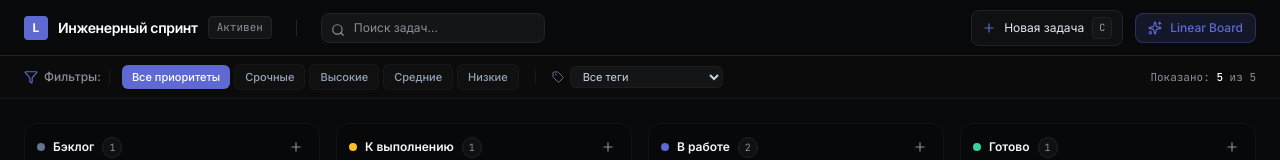
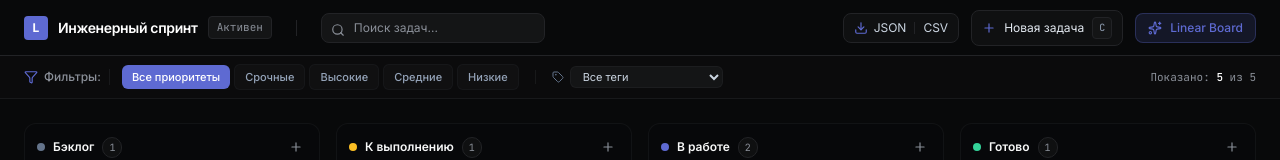
Before and after one commit to jutreyk/linear-kanban-board, a React (Vite) app: page / in a window 1280 px wide. Shown: the top 160 px of the page. Built offline with nearby package versions, Linux system fonts and the light colour scheme.

Commit message:
feat: add board export to JSON and CSV formats

```diff
--- a/package.json
+++ b/package.json
@@ -1,7 +1,7 @@
 {
   "name": "linear-kanban-board",
   "private": true,
-  "version": "1.0.3",
+  "version": "1.0.4",
   "type": "module",
   "scripts": {
     "dev": "vite",
--- a/src/App.tsx
+++ b/src/App.tsx
@@ -11,7 +11,7 @@ import {
 } from '@dnd-kit/core';
 import { useSortable } from '@dnd-kit/sortable';
 import { CSS } from '@dnd-kit/utilities';
-import { AlertCircle, AlertTriangle, ArrowDown, Minus, Trash2, Plus, Search, Sparkles, X, Filter, Tag } from 'lucide-react';
+import { AlertCircle, AlertTriangle, ArrowDown, Minus, Trash2, Plus, Search, Sparkles, X, Filter, Tag, Download } from 'lucide-react';
 import { create } from 'zustand';
 
 export type Priority = 'urgent' | 'high' | 'medium' | 'low';
@@ -350,6 +350,32 @@ export const App: React.FC = () => {
     return Array.from(set);
   }, [tasks]);
 
+  const exportToJson = () => {
+    const dataStr = 'data:text/json;charset=utf-8,' + encodeURIComponent(JSON.stringify(tasks, null, 2));
+    const dlAnchor = document.createElement('a');
+    dlAnchor.setAttribute('href', dataStr);
+    dlAnchor.setAttribute('download', `kanban-export-${new Date().toISOString().slice(0, 10)}.json`);
+    dlAnchor.click();
+  };
+
+  const exportToCsv = () => {
+    const headers = ['ID', 'Identifier', 'Title', 'Column', 'Priority', 'Assignee', 'Labels'];
+    const rows = tasks.map((t) => [
+      `"${t.id}"`,
+      `"${t.identifier}"`,
+      `"${t.title.replace(/"/g, '""')}"`,
+      `"${t.columnId}"`,
+      `"${t.priority}"`,
+      `"${t.assignee.name}"`,
+      `"${t.labels.join('; ')}"`
+    ]);
+    const csvContent = 'data:text/csv;charset=utf-8,' + encodeURIComponent([headers.join(','), ...rows.map((r) => r.join(','))].join('\n'));
+    const dlAnchor = document.createElement('a');
+    dlAnchor.setAttribute('href', csvContent);
+    dlAnchor.setAttribute('download', `kanban-export-${new Date().toISOString().slice(0, 10)}.csv`);
+    dlAnchor.click();
+  };
+
   useEffect(() => {
     const handleKeyDown = (e: KeyboardEvent) => {
       const activeElement = document.activeElement;
@@ -439,6 +465,25 @@ export const App: React.FC = () => {
           </div>
         </div>
         <div className="flex items-center gap-3">
+          <div className="flex items-center rounded-lg border border-linear-border bg-linear-card p-0.5">
+            <button
+              type="button"
+              onClick={exportToJson}
+              className="flex items-center gap-1.5 px-2 py-1 rounded text-xs text-slate-300 hover:text-white hover:bg-linear-subtle transition"
+            >
+              <Download className="w-3.5 h-3.5 text-linear-purple" />
+              <span>JSON</span>
+            </button>
+            <div className="h-3 w-px bg-linear-border" />
+            <button
+              type="button"
+              onClick={exportToCsv}
+              className="flex items-center gap-1.5 px-2 py-1 rounded text-xs text-slate-300 hover:text-white hover:bg-linear-subtle transition"
+            >
+              <span>CSV</span>
+            </button>
+          </div>
+
           <button
             type="button"
             onClick={() => setIsQuickCreateOpen(true)}
```
